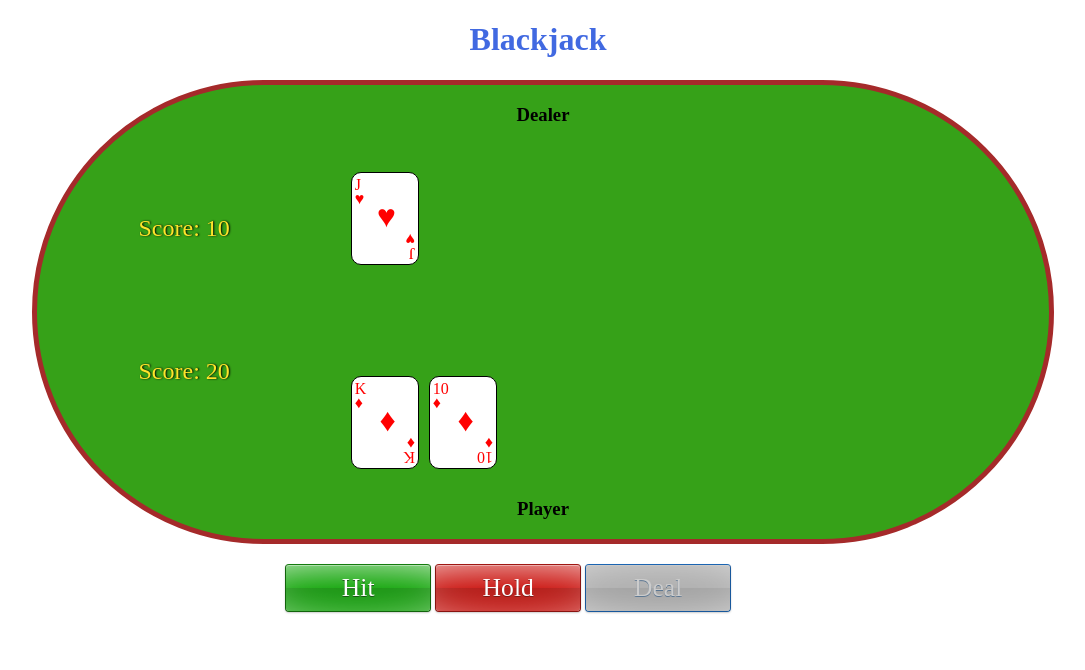
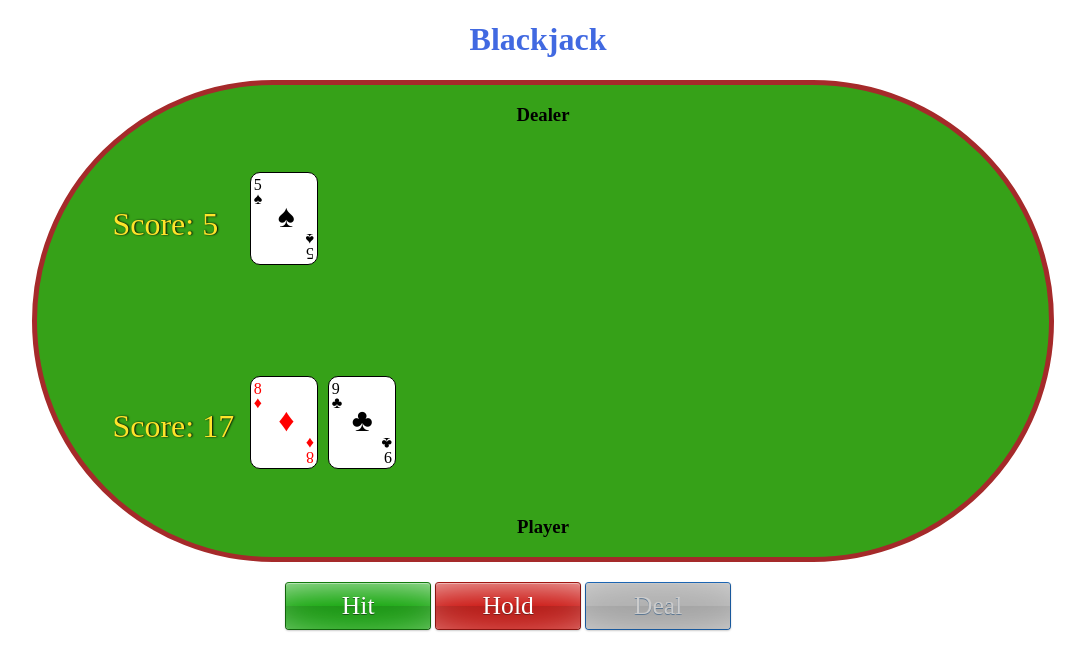
Before and after one commit to jbenkual/blackjack, a website built with webpack: page src/index.html in a window 1280 px wide. Both pictures are taken after a click on the element "Deal". Shown: the whole page, without its empty margins (102-1187 px from the left). Built offline with nearby package versions, Linux system fonts and the light colour scheme.

Commit message:
Deck is shuffled every round
To ensure randomness, deck will be shuffled
In the future, it is possible to add multiple decks and shuffle less frequently
Fixed the CSS so text elements are positioned properly

```diff
--- a/src/css/index.css
+++ b/src/css/index.css
@@ -87,8 +87,8 @@ td {
 }
 
 .victory {
-  display:inline-block;
-   vertical-align: top;
+  vertical-align: top;
+  text-align: center;
   font-size: 150%;
   color: white;
 }
@@ -99,26 +99,31 @@ td {
    margin-top: 20px;
 }
 
-div#score2 {
-    float: left;
-    font-size: 150%;
-    margin-top: 7%;
-    margin-left: 10%;
-    width: 20%;
-    color: #FFE42A;
-    text-shadow: 1px 0px 2px black;
+.iblock {
+  display: inline-block;
 }
 
-div#score1 {
-    float: left;
-    font-size: 150%;
-    margin-top: -12%;
-    margin-left: 10%;
-    width: 20%;
-    color: #FFE42A;
-    text-shadow: 1px 0px 2px black;
+.score {
+  font-size: 200%;
+  width: 150px;
+  height: 50px;
+  float: left;
+  color: #FFE42A;
+  text-shadow: 1px 0px 2px black;
 }
 
+#score1 {
+
+  margin-top: -57%;
+  margin-left: 50%;
+
+}
+
+#score2 {
+  margin-bottom: -200%;
+  margin-top: 32%;
+  margin-left: 50%;
+}
 .hidden {
   display: none;
 }
--- a/src/index.html
+++ b/src/index.html
@@ -10,7 +10,7 @@
 		<div class="everything">
 			<div id="playArea">
 				<h3 id="name2">Dealer</h3>
-			<div id="score2" class="hidden">Score:</div>
+				<div class="iblock"><div id="score2" class="score hidden">Score:</div></div>
 				<table id="hand">
 					<tbody>
 						<tr id= "dealerRow">
@@ -24,7 +24,7 @@
 						</tr>
 					</tbody>
 				</table>
-			<div id="score1" class="hidden">Score:</div>
+				<div class="iblock"><div id="score1" class="score hidden">Score:</div></div>
 				<h3 id="name1">Player</h3>
 			</div>
 		</div>
--- a/src/js/main.js
+++ b/src/js/main.js
@@ -37,6 +37,8 @@ let aces = {
 	"p2": 0
 };
 
+
+let init = () => {
 	for (let i = 2; i < 11; i++) {
 		cardVals.push(i.toString());
 	}
@@ -46,6 +48,8 @@ for (let s of cardSuits) {
 			deck.push(new Card(s, i));
 		}
 	}
+	deck = _.shuffle(deck);
+};
 
 let printDeck = (d) => console.log(d.reduce((a, b) => a.toString() + "," + b.toString()));
 let getVal = (arr) => arr.reduce((a, b) => a + b.getPoints(a), 0);
@@ -56,7 +60,10 @@ let drawCard = (deck, player) => {
 	return createCard(c, player);
 };
 
+let reshuffle = () => {
+	deck = usedDeck.splice(0);
 	deck = _.shuffle(deck);
+};
 
 let bust = (player) => victory(Object.keys(hands)[2-player[1]]);
 
@@ -180,9 +187,12 @@ let deal = () => {
 	dom.dealB.className += " disabled";
 	dom.hitB.className = dom.hitB.className.replace(/ disabled/g, "");
 	dom.holdB.className = dom.holdB.className.replace(/ disabled/g, "");
-	dom.score1.className = "";
-	dom.score2.className = "";
+	dom.score1.className = "score";
+	dom.score2.className = "score";
 
+	deck.push.apply(deck, hands.p1);
+	deck.push.apply(deck, hands.p2);
+	_.shuffle(deck);
 	hands.p1 = [];
 	hands.p2 = [];
 	aces.p1 = 0;
@@ -210,6 +220,7 @@ let deal = () => {
 };
 
 window.onload = function() {
+	init();
 	dom.dealB = document.getElementById("dealB");
 	dom.dealB.onclick = deal;
 	dom.hitB = document.getElementById("hitB");
```
Lines whose indentation alone changed are shown as unchanged.
